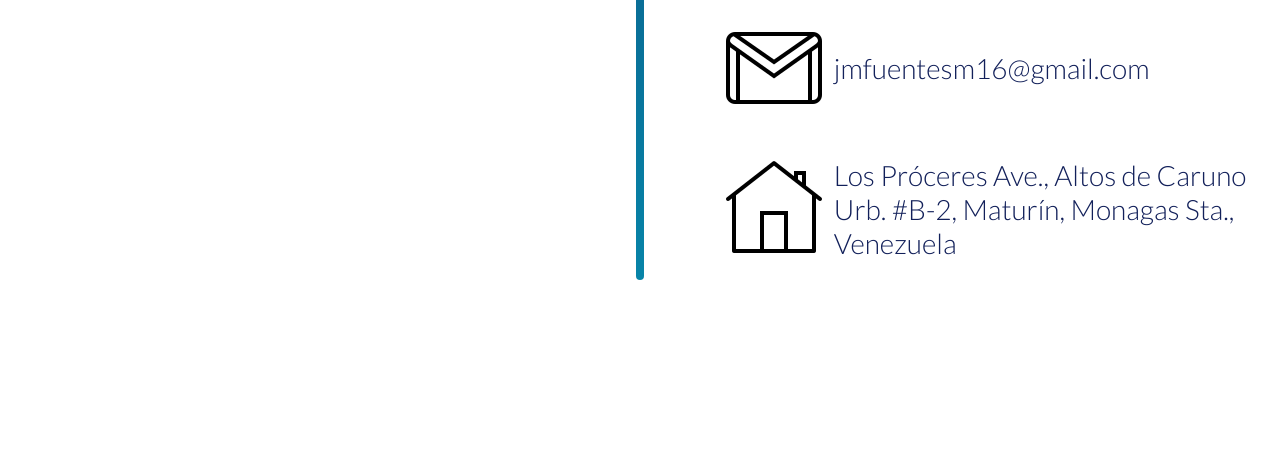
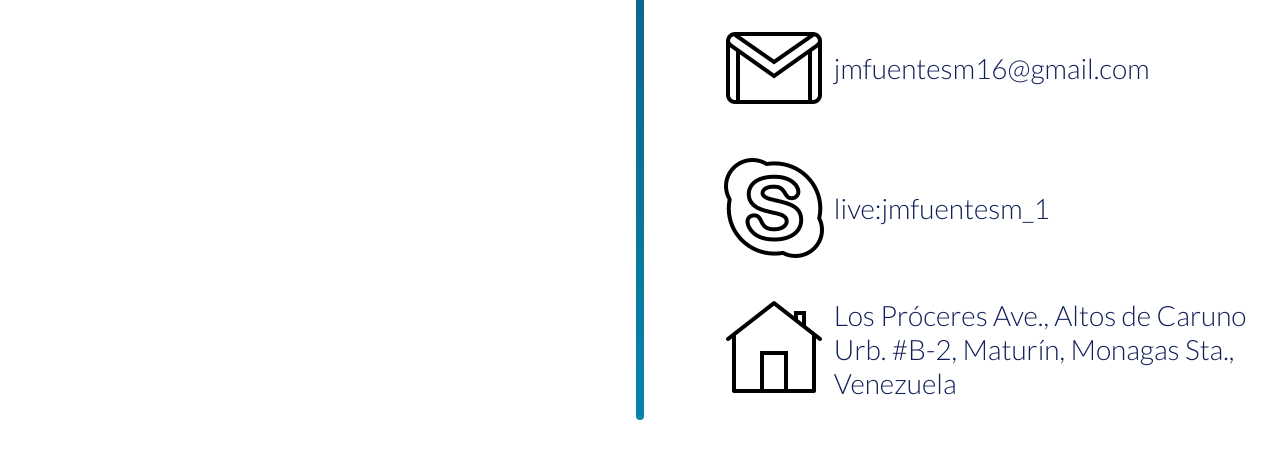
Before and after one commit to Roll16/roll16, a plain HTML site: page index.html in a window 1280 px wide. Shown: the part 1671-2129 px from the top of the page. Before the commit the page ends 2051 px from the top, so only its background shows below. Drawn offline with Linux system fonts and the light colour scheme.

Commit message:
Update index.html

```diff
--- a/index.html
+++ b/index.html
@@ -134,6 +134,14 @@
                     </div>
                     <div class="item">
                         <div class="icon">
+                            <img src="skype.png" alt="">
+                        </div>
+                        <div class="contactText">
+                            live:jmfuentesm_1
+                        </div>
+                    </div>
+                    <div class="item">
+                        <div class="icon">
                             <img src="home.png" alt="">
                         </div>
                         <div class="contactText">
```
